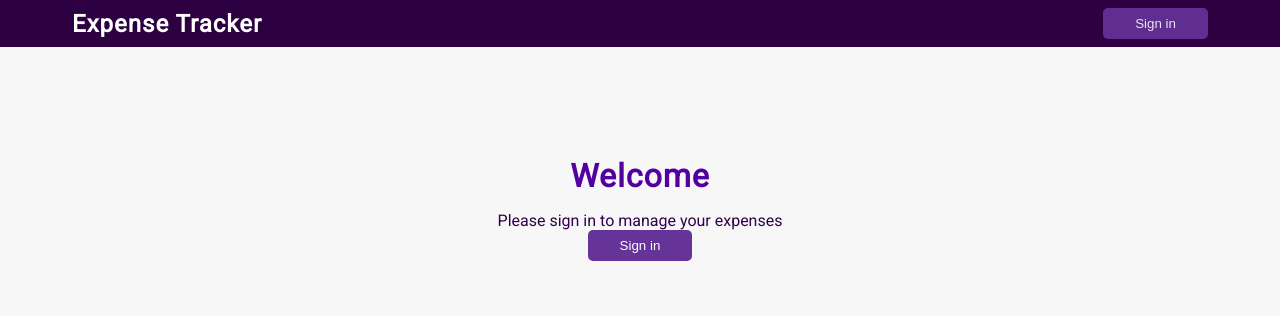
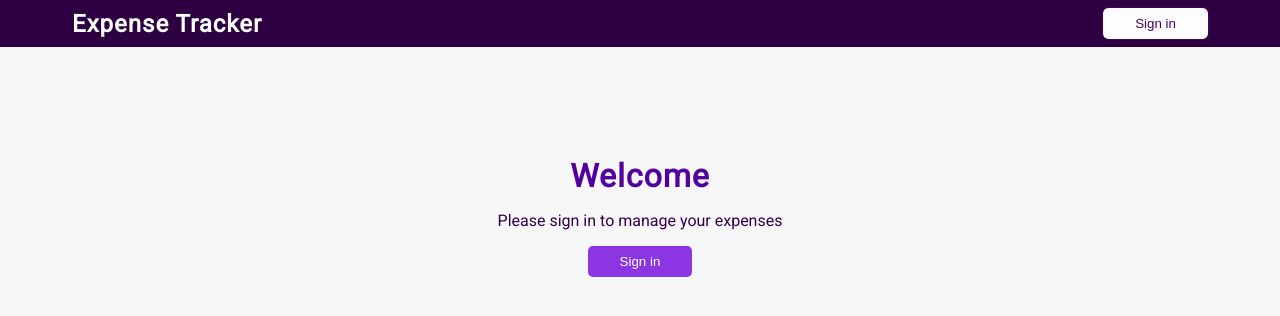
Before and after one commit to KramYengir/expense-tracker, a Next.js app: page / in a window 1280 px wide. In both pictures the pointer is over the button 1155 px from the left and 23 px from the top of the page. Shown: the top 316 px of the page. Built offline with nearby package versions, Linux system fonts and the light colour scheme; no server answers.

Commit message:
login buttons style tweaks

```diff
--- a/app/globals.css
+++ b/app/globals.css
@@ -38,14 +38,19 @@ body {
 .guest button {
   border: 0;
   border-radius: 5px;
-  background: rebeccapurple;
+  background: rgb(140, 53, 226);
   color: #fff;
   padding: 0.5rem 2rem;
   cursor: pointer;
 }
 
-.navbar button:hover {
-  opacity: 0.9;
+.navbar button:hover,
+.guest button:hover,
+.navbar button:focus-visible,
+.guest button:focus-visible {
+  background: rgb(253, 252, 255);
+  color: rgb(76, 0, 92);
+  outline: 1px solid rgb(76, 0, 92);
 }
 
 .navbar-container {
@@ -98,6 +103,10 @@ h4 {
 
 .guest {
   text-align: center;
+}
+
+.guest button {
+  margin-top: 1rem;
 }
 
 .error {
```
